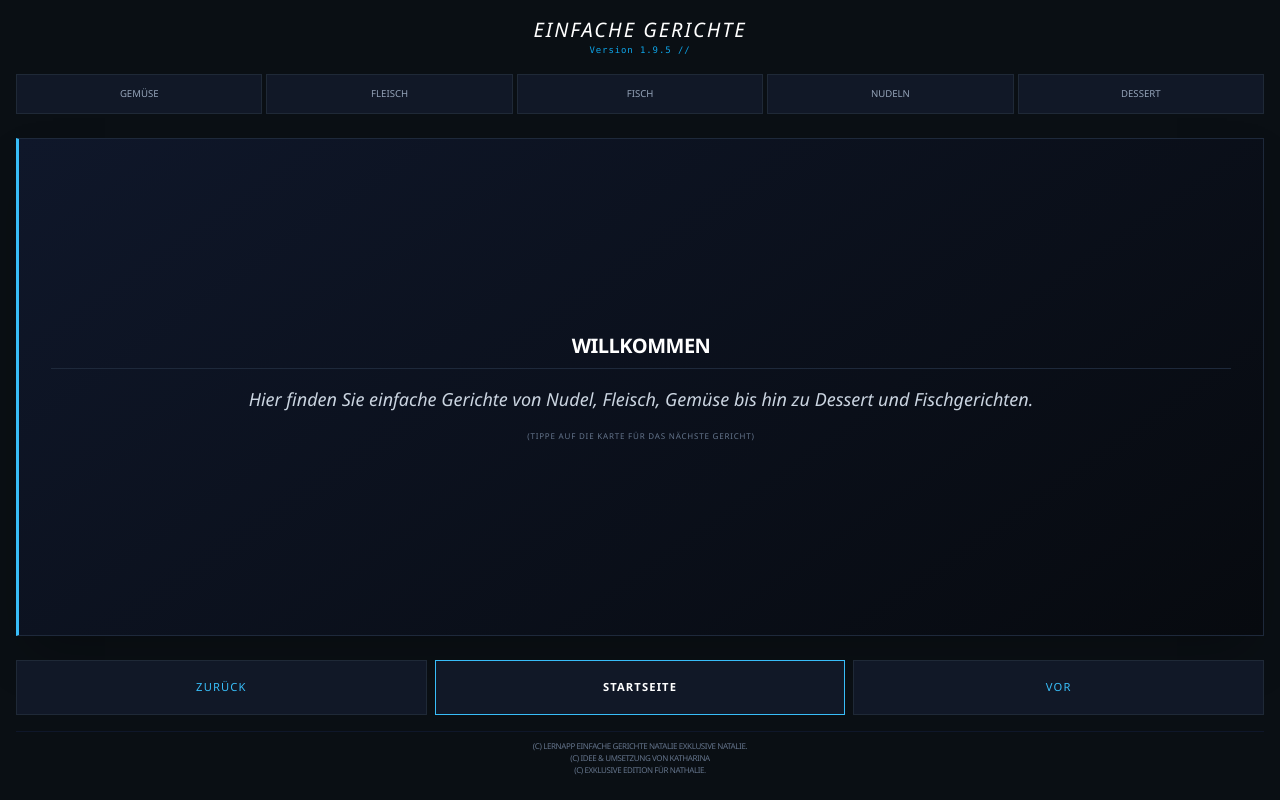
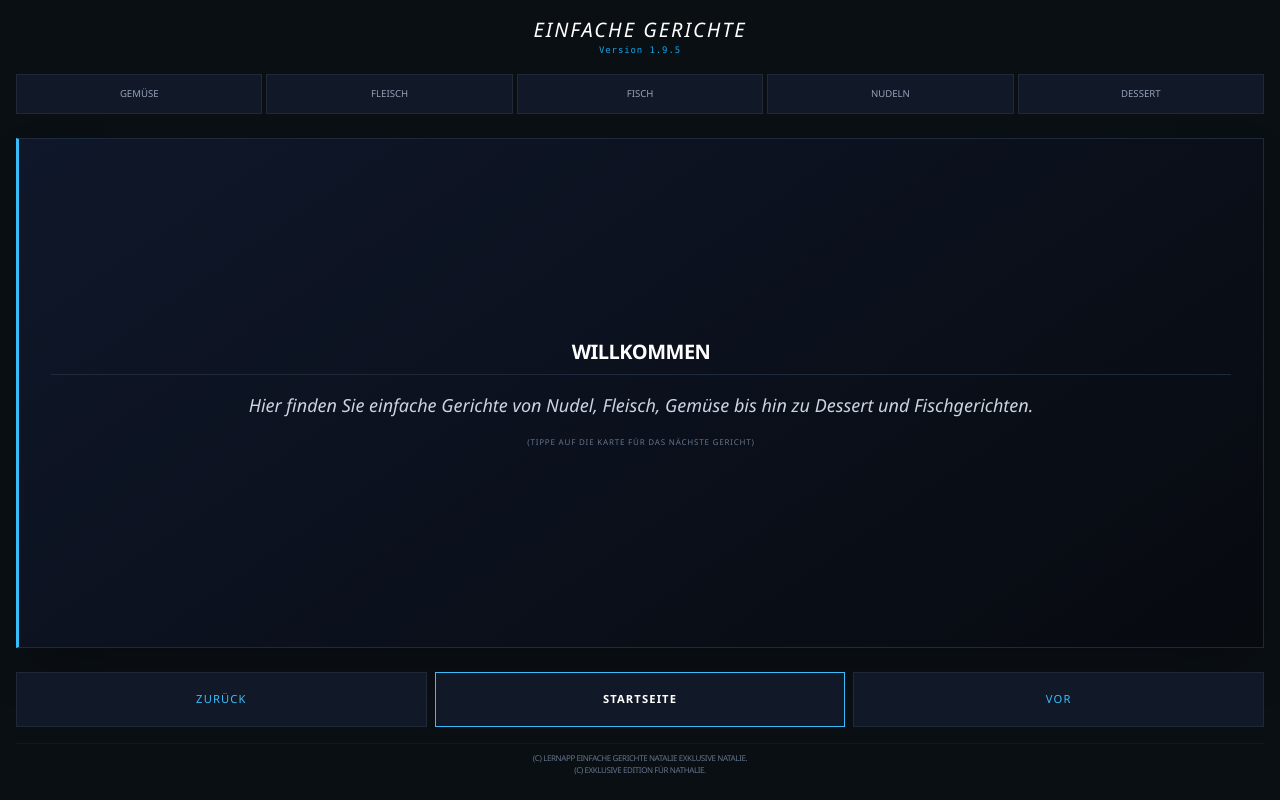
Before and after one commit to katharinaschuetz07-arch/gerichte, a plain HTML site: page index.html in a window 1280 px wide. Drawn offline with nearby package versions, Linux system fonts and the light colour scheme.

Commit message:
Remove extra slashes from version paragraph

```diff
--- a/index.html
+++ b/index.html
@@ -64,7 +64,7 @@
 
     <header class="text-center mb-4">
         <h1 class="text-xl font-light tracking-widest text-white uppercase italic">Einfache Gerichte</h1>
-        <p class="text-[9px] text-sky-500 font-mono tracking-widest">Version 1.9.5 //</p>
+        <p class="text-[9px] text-sky-500 font-mono tracking-widest">Version 1.9.5</p>
     </header>
 
     <nav class="grid grid-cols-5 gap-1 mb-6">
@@ -93,7 +93,6 @@
 
     <footer class="text-center py-2 border-t border-slate-900">
         <p class="text-[8px] text-slate-500 uppercase tracking-tighter">(c) LernApp Einfache Gerichte Natalie exklusive Natalie.</p>
-<p class="text-[8px] text-slate-500 uppercase tracking-tighter">(c) Idee & Umsetzung von Katharina</p>
 <p class="text-[8px] text-slate-500 uppercase tracking-tighter">(c) Exklusive Edition für Nathalie.</p>
     </footer>
 
```
